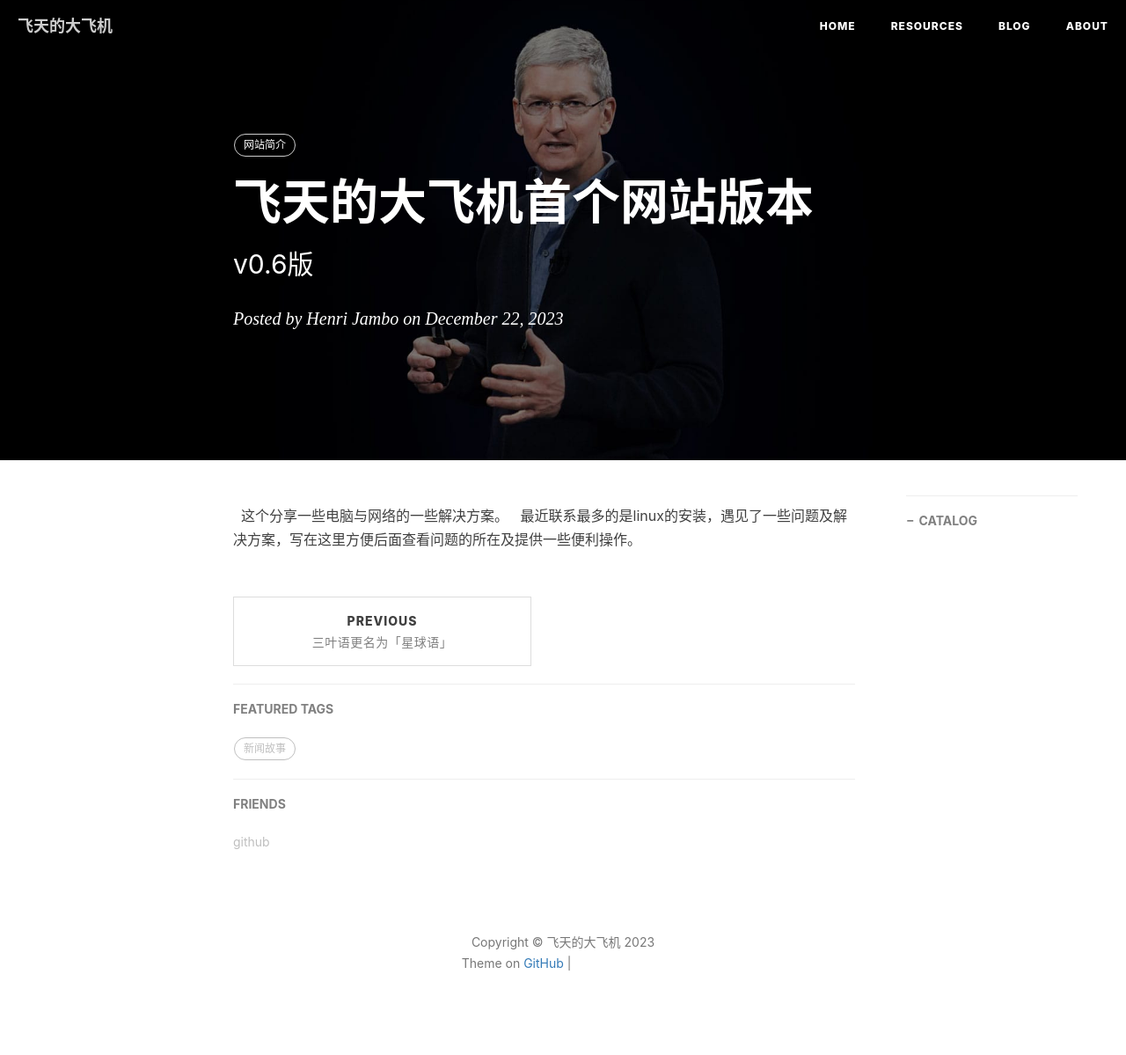
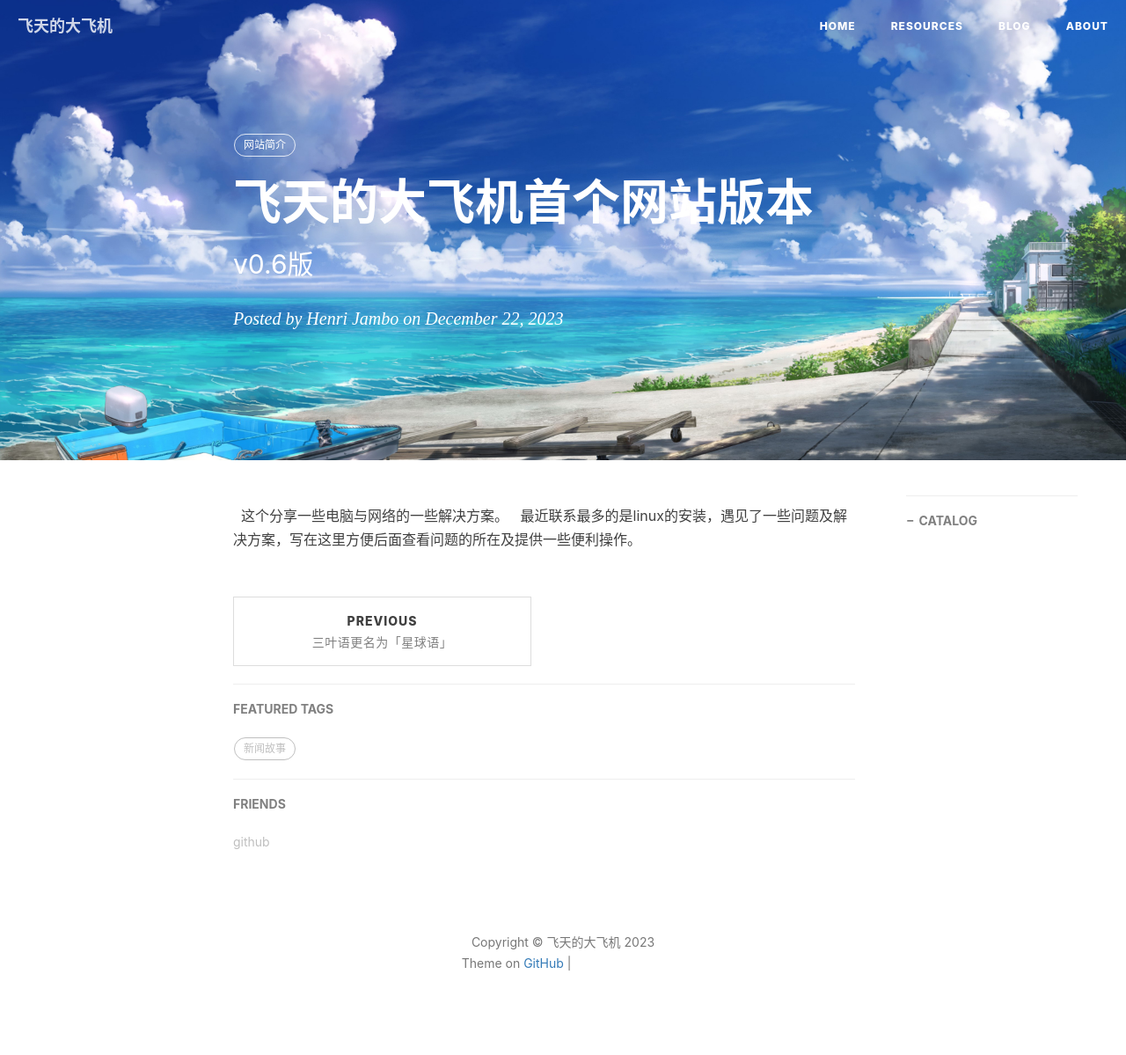
Before and after one commit to aiyinsitan12/aiyinsitan12.github.io, a Jekyll site: the page built from _posts/2023-12-14-github个人网站简介.md, in a window 1280 px wide. Shown: the whole page at 88% size. Built offline with Jekyll 4.4.1, drawn with Linux system fonts in a browser that asks for light colours; nearby versions of some CDN libraries; comment, search, counter and statistics services are not loaded; grey boxes are pictures that could not be loaded.

Commit message:
修改一个图片和部分。

```diff
--- a/_config.yml
+++ b/_config.yml
@@ -61,7 +61,7 @@
 
 # Gitalk
 gitalk:
-  enable: true    #是否开启Gitalk评论
+  enable: false    #是否开启Gitalk评论
   clientID: d18b343dd9c7ca49518a                            #生成的clientID
   clientSecret: 539e88b8a7feffaddbb553b9c421dfefcbc6eced    #生成的clientSecret
   repo: aiyinsitan12.github.io    #仓库名称
--- a/_posts/2023-12-14-github个人网站简介.md
+++ b/_posts/2023-12-14-github个人网站简介.md
@@ -4,7 +4,7 @@
 subtitle:   v0.6版
 date:       2023-12-22
 author:     Henri Jambo
-header-img: img/post-bg-cook.jpg
+header-img: img/post-bg-desk.jpg
 catalog: true
 tags:
     - 网站简介
```
